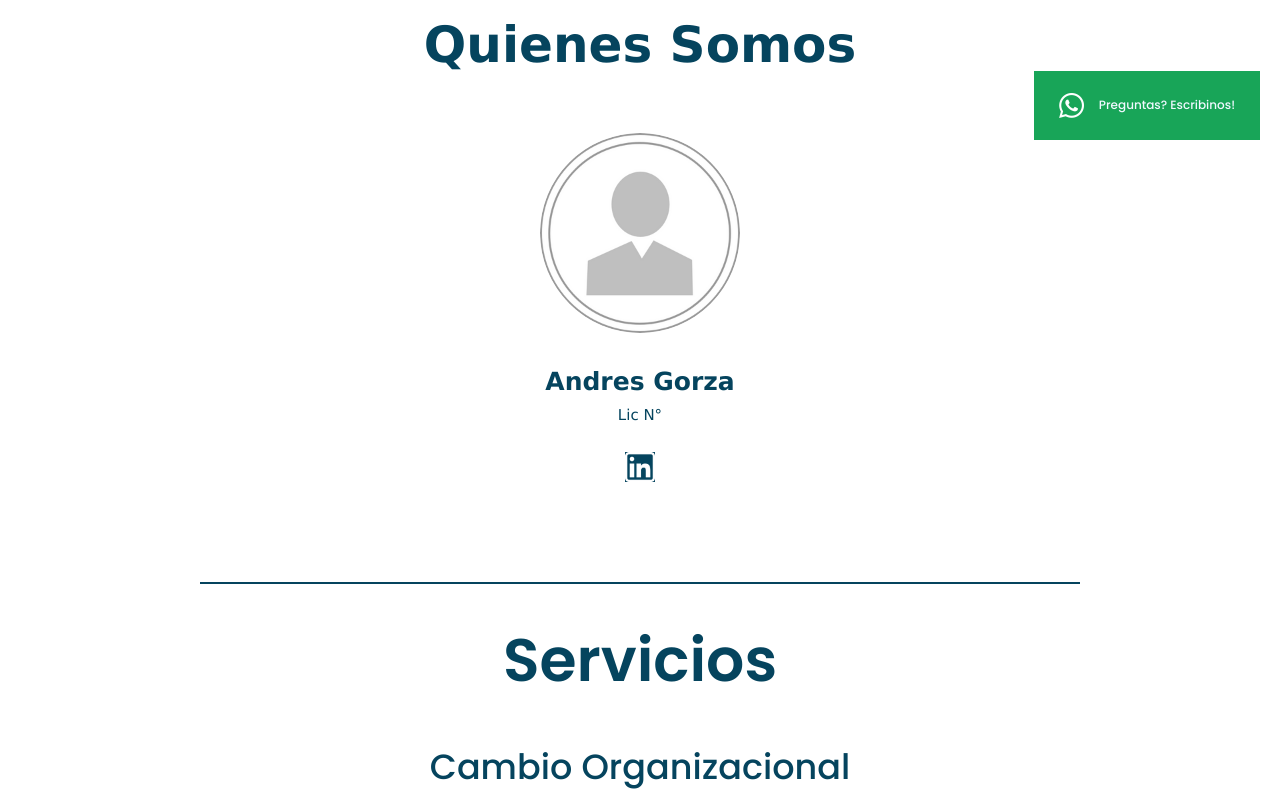
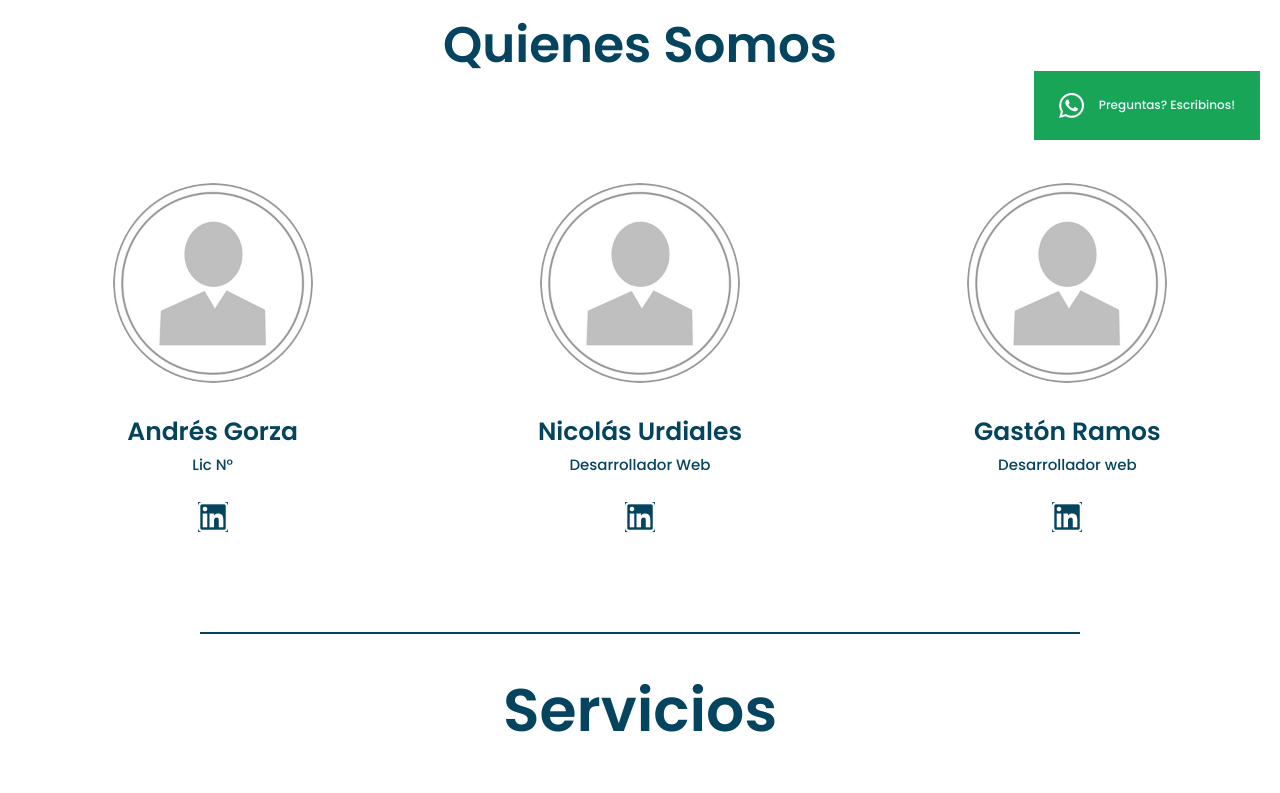
Before and after one commit to NicolasUrdiales/Motivo, a website: page index.html in a window 1280 px wide. Shown: the part 640-1433 px from the top of the page. Drawn offline with nearby package versions, Linux system fonts and the light colour scheme.

Commit message:
actualizacion contacto y nosotros

```diff
--- a/index.html
+++ b/index.html
@@ -61,15 +61,26 @@
 
     <!--seccion nosotros-->
     <section id="Nosotros">
+        <h2 class="h2-container">Quienes Somos</h2>
         <div class="div-nosotros">
             <div class="img-container">
-                <h2 class="h2-container">Quienes Somos</h2>
-
                 <img src="imagenes/perfil.png" alt="Foto de perfil" class="img-nosotros">
-                <p class="p-name">Andres Gorza</p>
+                <p class="p-name">Andrés Gorza</p>
                 <p class="p-lic">Lic N°</p>
                 <a href="https://www.linkedin.com/in/andres-gorza-8408179" target="_blank"><img
                         src="imagenes/LinkedIn (2).png" alt="Icono linkedin" class="icn-link"></a>
+            </div>
+            <div class="img-container2">
+                <img src="imagenes/perfil.png" alt="" class="img-nosotros">
+                <p class="p-name">Nicolás Urdiales</p>
+                <p class="p-lic">Desarrollador Web</p>
+                <a href=""><img src="imagenes/LinkedIn (2).png" alt="Icono linkedin" class="icn-link"></a>
+            </div>
+            <div class="img-container3">
+                <img src="imagenes/perfil.png" alt="" class="img-nosotros">
+                <p class="p-name">Gastón Ramos</p>
+                <p class="p-lic">Desarrollador web</p>
+                <a href=""><img src="imagenes/LinkedIn (2).png" alt="Icono linkedin" class="icn-link"></a>
             </div>
         </div>
     </section>
@@ -110,8 +121,7 @@
                         estratégica de una empresa, este permite identificar el potencial y las aptitudes.</p>
                 </div>
                 <div class="div-org5">
-                    <img src="imagenes/Clima y cultura organizacional.png" alt="Imagen clima laboral"
-                        class="img-org5">
+                    <img src="imagenes/Clima y cultura organizacional.png" alt="Imagen clima laboral" class="img-org5">
                     <p>Clima y Cultura Organizacional</p>
                     <p class="p-cco">El clima organizacional es un componente esencial del proceso de socialización del
                         conocimiento y la cultura.</p>
@@ -144,6 +154,15 @@
                 <h3 class="h3-contacto"> Telefono</h3>
                 <h4 class="h4-contacto"> Mail </h4>
             </div>
+            <div class="redes-container">
+                <h2 class="h2-redes">Nuestras Redes</h2>
+                <div class="div-redes">
+                    <a href="https://www.instagram.com/" class="a-redes1" target="_blank"><img src="imagenes/Instagram (1).png" alt="" height="50px"></a>
+                    <a href="https://m.facebook.com/" class="a-redes2" target="_blank"><img src="imagenes/Facebook (1).png" alt="" height="50px"></a>
+                    <a href="https://www.linkedin.com/in/andres-gorza-8408179" class="a-redes3" target="_blank"><img src="imagenes/LinkedIn (2).png" alt="" height="50px"></a>
+                    <a href="https://web.whatsapp.com/" class="a-redes4" target="_blank"><img src="imagenes/Whatsapp (4).png" alt="" height="50px"></a>
+                </div>
+            </div>
         </div>
     </section>
     <!--pie de pagina-->
--- a/scss/components/_contacto.scss
+++ b/scss/components/_contacto.scss
@@ -8,21 +8,43 @@
     height: 600px;
     object-fit: cover;
     padding-bottom: 50px;
-    margin-top: 200px;
+    margin-top: 100px;
+    color: aliceblue;
     .div-contacto{
-        color: aliceblue;
-        margin: 100px auto;
+        margin: auto;
+        border-right: orange solid 1px;
+        padding-right: 300px;
         .h2-contacto{
             font-size: 60px;
             font-weight: 900;
         }
         .h3-contacto{
+            margin-top: 60px;
             font-size: 40px;
             font-weight: 900;
         }
         .h4-contacto{
+            margin-top: 60px;
             font-size: 40px;
             font-weight: 900;
         }
     }
+    .redes-container{
+        display: flex;
+        margin-top: 140px;
+        flex-direction: column;
+        align-items: center;
+        .h2-redes{
+            font-size: 50px;
+            font-weight: bold;
+            text-align: center;
+        }
+        .div-redes{
+            display: grid;
+            margin-top: 50px;
+            grid-template-columns: repeat(2,1fr);
+            row-gap: 30px;
+            column-gap: 60px;
+        }
+    }
 }
--- a/scss/components/_nosotros.scss
+++ b/scss/components/_nosotros.scss
@@ -1,17 +1,23 @@
 /*seccion nosotros*/
+.h2-container{
+    font-size: 50px;
+    font-weight: bold;
+    text-align: center;
+    color: #05445E;
+    margin-top: 100px;
+}
 .div-nosotros{
-    margin-top: 100px;
     font-size: 35px;
     color: #05445E;
-    font-family: Verdana, Geneva, Tahoma, sans-serif;
     text-align: center;
+    display: flex;
+    align-items: center;
+    justify-content: space-around;
+
     .img-container{
         align-items: center;
         margin-top: 50px;
-        .h2-container{
-            font-size: 50px;
-            font-weight: bold;
-        }
+
         .img-nosotros{
             height: 200px;
             border-radius: 50%;
@@ -37,4 +43,58 @@
         }
 
     }
+    .img-container2{
+        align-items: center;
+        margin-top: 50px;
+        .img-nosotros{
+            height: 200px;
+            border-radius: 50%;
+            align-items: center;
+            margin: 50px 0 20px;
+        }
+        .p-name{
+            margin: 10px 0 3px;
+            font-size: 25px;
+            font-weight: 900;
+        }
+        .p-lic{
+            font-size: 15px;
+        }
+        .icn-link{
+            margin-top: 10px;
+            height: 30px;
+            background-color: #05445E;
+            margin-bottom: 50px;
+            &:hover{
+                background-color: #75E6DA;
+            }
+        }
+    }
+    .img-container3{
+        align-items: center;
+        margin-top: 50px;
+        .img-nosotros{
+            height: 200px;
+            border-radius: 50%;
+            align-items: center;
+            margin: 50px 0 20px;
+        }
+        .p-name{
+            margin: 10px 0 3px;
+            font-size: 25px;
+            font-weight: 900;
+        }
+        .p-lic{
+            font-size: 15px;
+        }
+        .icn-link{
+            margin-top: 10px;
+            height: 30px;
+            background-color: #05445E;
+            margin-bottom: 50px;
+            &:hover{
+                background-color: #75E6DA;
+            }
+        }
+    }
 }
--- a/scss/components/_servicios.scss
+++ b/scss/components/_servicios.scss
@@ -15,11 +15,11 @@
     .h2-org{
         font-size: 35px;
         color: #05445E;
+        font-weight: bold;
     }
     .p-org{
         color: #05445E;
         font-size: 20px;
-        font-family: 'Ubuntu', sans-serif;
         font-weight: bold;
         margin: 20px 500px 0;
     }
@@ -142,6 +142,7 @@
     .h2-personal{
         font-size: 40px;
         color: #05445E;
+        font-weight: bold;
     }
     .p-personal{
         margin: 20px 500px 0;
```
Also changed, not shown: CSS/style.css, imagenes/Facebook (1).png (added), imagenes/Instagram (1).png (added), 1 other file.
